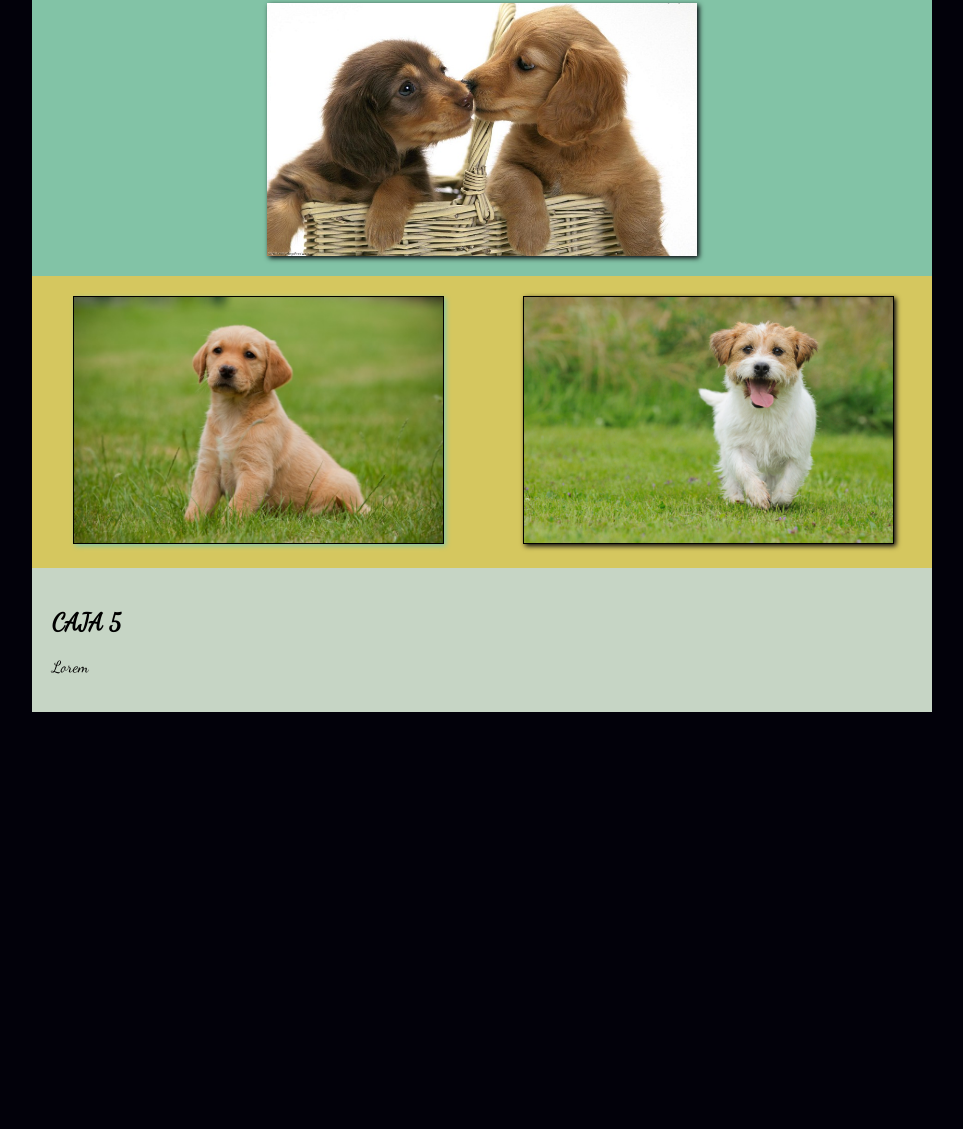
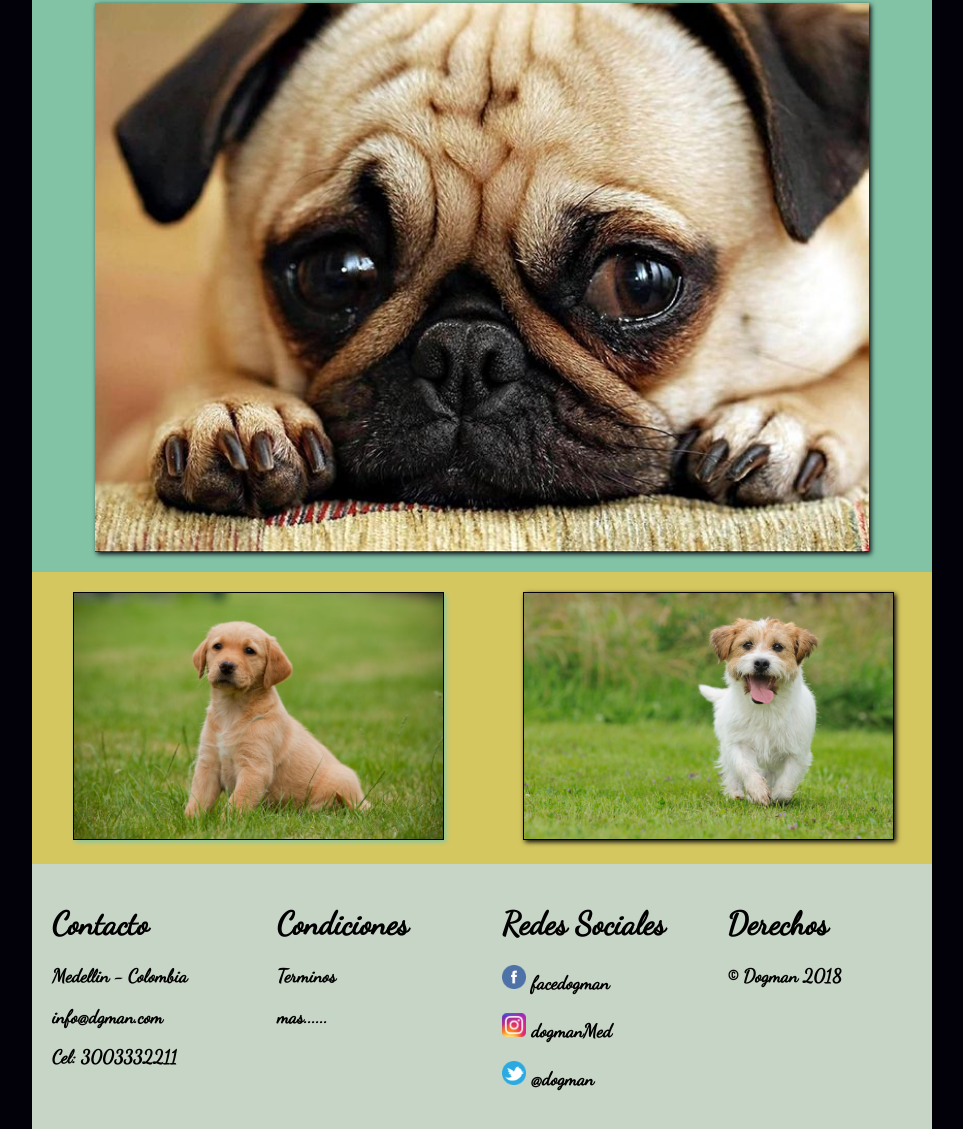
Before and after one commit to lcadavid1010/EntregaFinalCss, a plain HTML site: page index.html in a window 1280 px wide. Shown: the part 95-1224 px from the top of the page, without its empty margins (158-1121 px from the left). Before the commit the page ends 807 px from the top, so only its background shows below. Drawn offline with Linux system fonts and the light colour scheme.

Commit message:
index 100%

```diff
--- a/css/estilos.css
+++ b/css/estilos.css
@@ -1,3 +1,6 @@
+
+
+
 body{
   display: flex;
   font-family: 'Dancing Script', cursive;
@@ -58,15 +61,31 @@ body img{
 
 
 .c5{
+  display: flex;
   background: #C6d5c5;
   width: 100%;
+  border-radius: 0px 0px 10px 10px;
+}
+
+.c6{
+  width: 25%;
+
 
 }
+.c7{
+  width: 25%;
+}
+.c8{
+  width: 25%;
+}
+.c9{
+  width: 25%;
+}
 
-
-logo{
+#logo{
   font-size: 2em;
   text-shadow: 2px 0px  #02010a;
+  width: 50%;
 }
 
 nav a{
@@ -74,11 +93,13 @@ nav a{
   text-decoration: none;
   padding: 8px;
   font-size: 1.3em;
+  width: 50%;
 }
 
 
 #perro1{
-  width: 50%;
+  display: flex;
+  width: 90%;
 }
 
 #perro2{
@@ -113,3 +134,38 @@ a img {
   width: 100%;
   border: solid 1px black;
 }
+
+#sociaMedia{
+box-shadow: none;
+width: 1.3em;
+
+}
+
+.c6, .c7, .c8, .c9{
+
+  background:  #C6d5c5;
+  width: 25%;
+
+
+}
+
+
+@media (max-width: 900px){
+  .c3, .c4, .c6, .c7, .c8, .c9{
+    width: 100%;
+    font-size: 1.3em;
+  }
+  nav, #logo{
+    display: flex;
+    width: 100%;
+
+
+  }
+
+  .c1{
+    flex-wrap: wrap;
+  }
+
+
+
+}
--- a/index.html
+++ b/index.html
@@ -26,7 +26,7 @@
 
 
         <div class="c2">
-          <img id="perro1" src="image/img5.jpg" alt="">
+          <img id="perro1" src="image/img3.jpg" alt="">
         </div>
         <div class="c3">
             <a href="paisajes.html"><img id="perro2" src="image/img1.jpg" ></a>
@@ -41,11 +41,34 @@
 
 
 
-        <div class="c5">
-          <h2>CAJA 5</h2>
-          <p>Lorem
-          </p>
-        </div>
+
+          <div class="c6">
+
+
+            <h1>Contacto</h1>
+            <h3>Medellin - Colombia</h3>
+            <h3>info@dgman.com</h3>
+            <h3>Cel: 3003332211</h3>
+          </div>
+          <div class="c7">
+            <h1>Condiciones</h1>
+            <h3>Terminos</h3>
+            <h3>mas......</h3>
+
+          </div>
+          <div class="c8">
+            <h1>Redes Sociales</h1>
+
+            <h3><img id="sociaMedia" src="icons/facebook.png" alt=""> facedogman</h3>
+            <h3><img id="sociaMedia" src="icons/app-icon2.png" alt=""> dogmanMed</h3>
+            <h3><img id="sociaMedia" src="icons/twitter-icon.png" alt=""> @dogman</h3>
+          </div>
+          <div class="c9">
+            <h1>Derechos</h1>
+            <h3>© Dogman 2018</h3>
+
+          </div>
+
 
 
 
```
Also changed, not shown: icons/app-icon2.png (added), icons/facebook.png (added), icons/twitter-icon.png (added).
